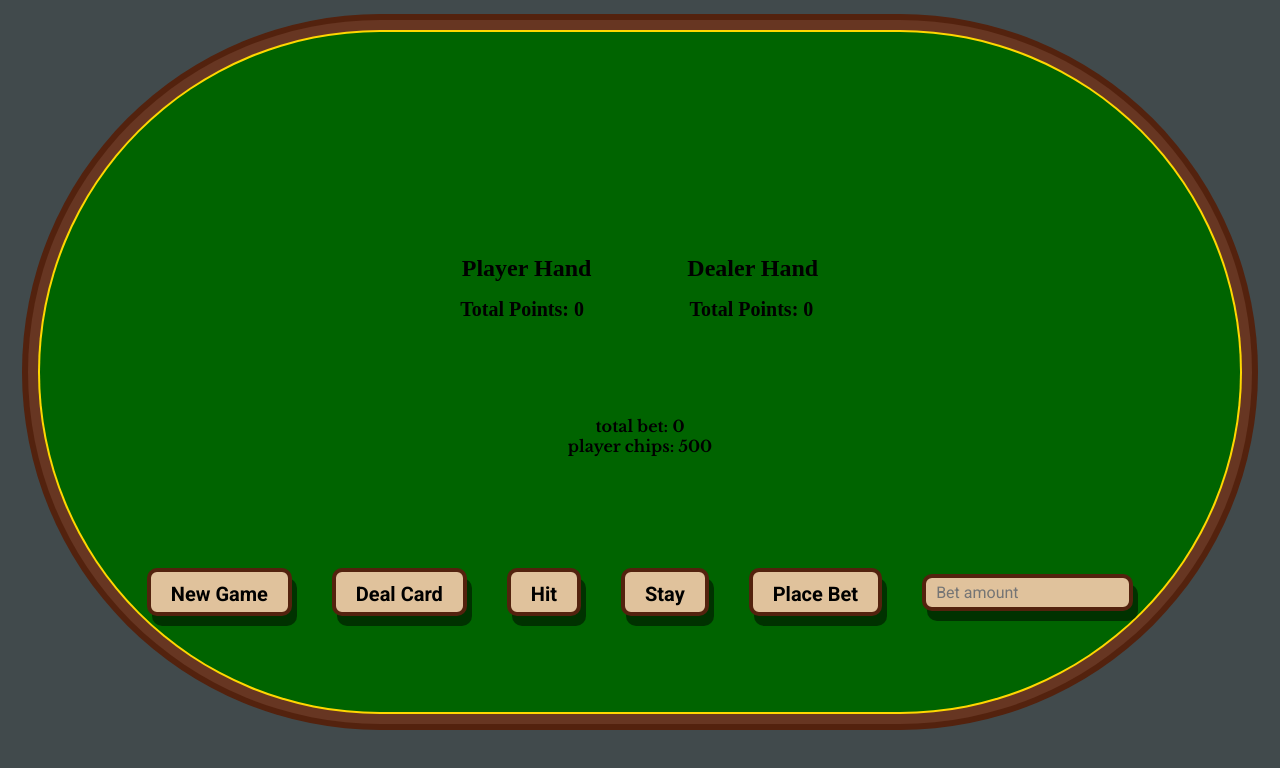
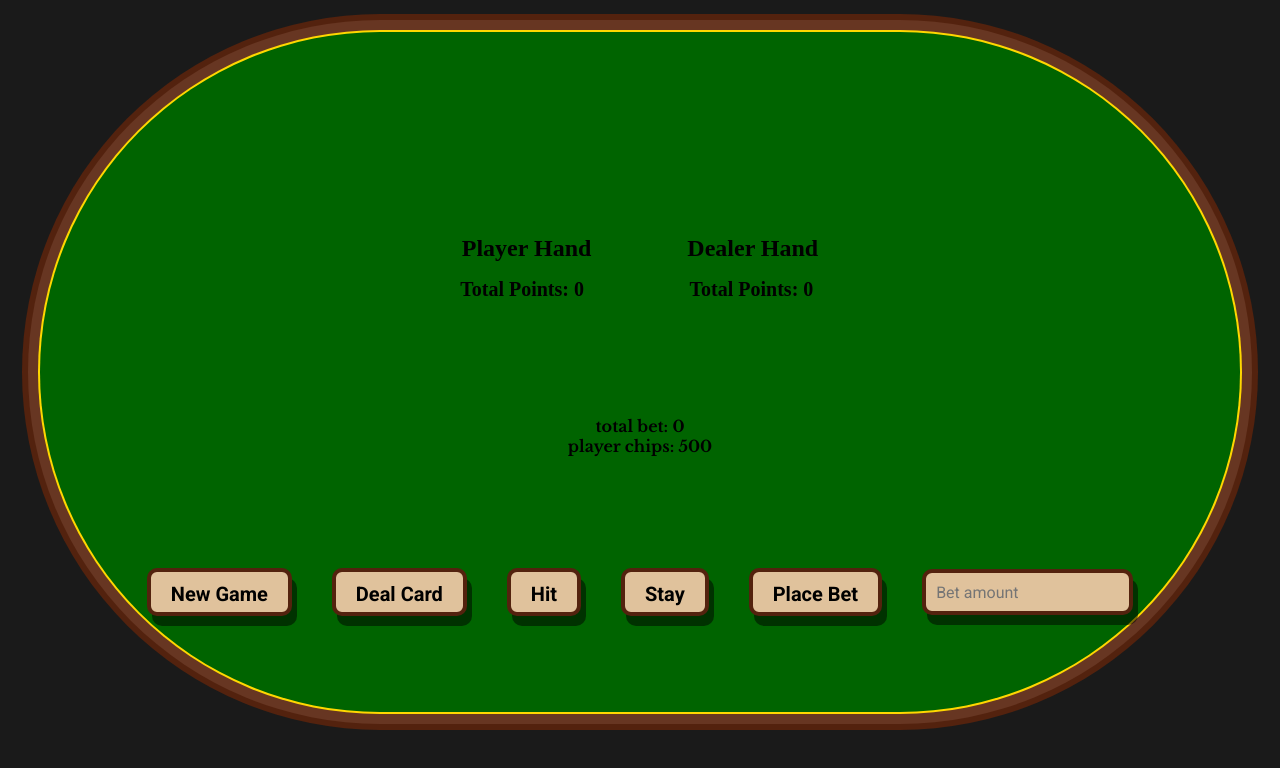
Before and after one commit to Egeeoz/Blackjack, a React (Vite) app: page / in a window 1280 px wide. Shown: the top 768 px of the page. Built offline with nearby package versions, Linux system fonts and the light colour scheme.

Commit message:
Improve styling simply

```diff
--- a/src/App.tsx
+++ b/src/App.tsx
@@ -62,7 +62,9 @@ function App() {
               }
             />
           </section>
-          <h4>{gameResultMessage}</h4>
+          <section className="game-message-container">
+            <h4 className="game-message">{gameResultMessage}</h4>
+          </section>
         </section>
         <p className="bet-text">
           total bet: {playerBet} <br /> player chips: {playerChips}
--- a/src/styling/App.scss
+++ b/src/styling/App.scss
@@ -84,3 +84,14 @@
   font-size: $text-size;
   font-weight: bold;
 }
+
+.game-message-container {
+  height: 5vh;
+  display: flex;
+  align-items: center;
+  justify-content: center;
+}
+
+.game-message {
+  margin: 0;
+}
--- a/src/styling/button.scss
+++ b/src/styling/button.scss
@@ -4,9 +4,6 @@ button {
   font-family: $body-content-font;
   font-size: $text-size-xl;
   background-color: $button-bg-color;
-  // border-color: $button-border-color;
-
-  // border-width: medium;
   max-height: 6vh;
   border: 4px solid #53220e;
   box-shadow: 5px 10px 0px 0px rgba(0, 0, 0, 0.5);
@@ -14,11 +11,13 @@ button {
   font-weight: 600;
   margin: 20px;
   padding: 10px 20px;
+  transition: transform 0.4s ease-in-out, box-shadow 0.4s ease-in-out;
 }
 
 button:hover {
-  color: $button-hover-color;
-  transition: ease-in-out 0.25s;
-  background-color: $button-bg-hover;
-  border-color: $button-hover-border;
+  color: #ffd700;
+  background-color: #53220e;
+  border-color: #ffd700;
+  transform: scale(1.2);
+  box-shadow: 10px 14px 0px 0px rgba(0, 0, 0, 0.5);
 }
--- a/src/styling/cardIcon.scss
+++ b/src/styling/cardIcon.scss
@@ -1,5 +1,5 @@
 .card-icon {
-  font-size: 4.5rem;
+  font-size: 5rem;
   display: inline-block;
 }
 
--- a/src/styling/index.scss
+++ b/src/styling/index.scss
@@ -1,8 +1,9 @@
 @import 'variables';
 
-:root {
+html {
+  height: 100vh;
   margin: 0;
   padding: 0;
   box-sizing: border-box;
-  background-color: #414a4c;
+  background-color: #1a1a1a;
 }
--- a/src/styling/input.scss
+++ b/src/styling/input.scss
@@ -1,7 +1,7 @@
 @import 'variables';
 
 input {
-  max-height: 4vh;
+  height: 3.5vh;
   margin: 20px;
   padding: 5px 10px;
   border: 4px solid #53220e;
```
